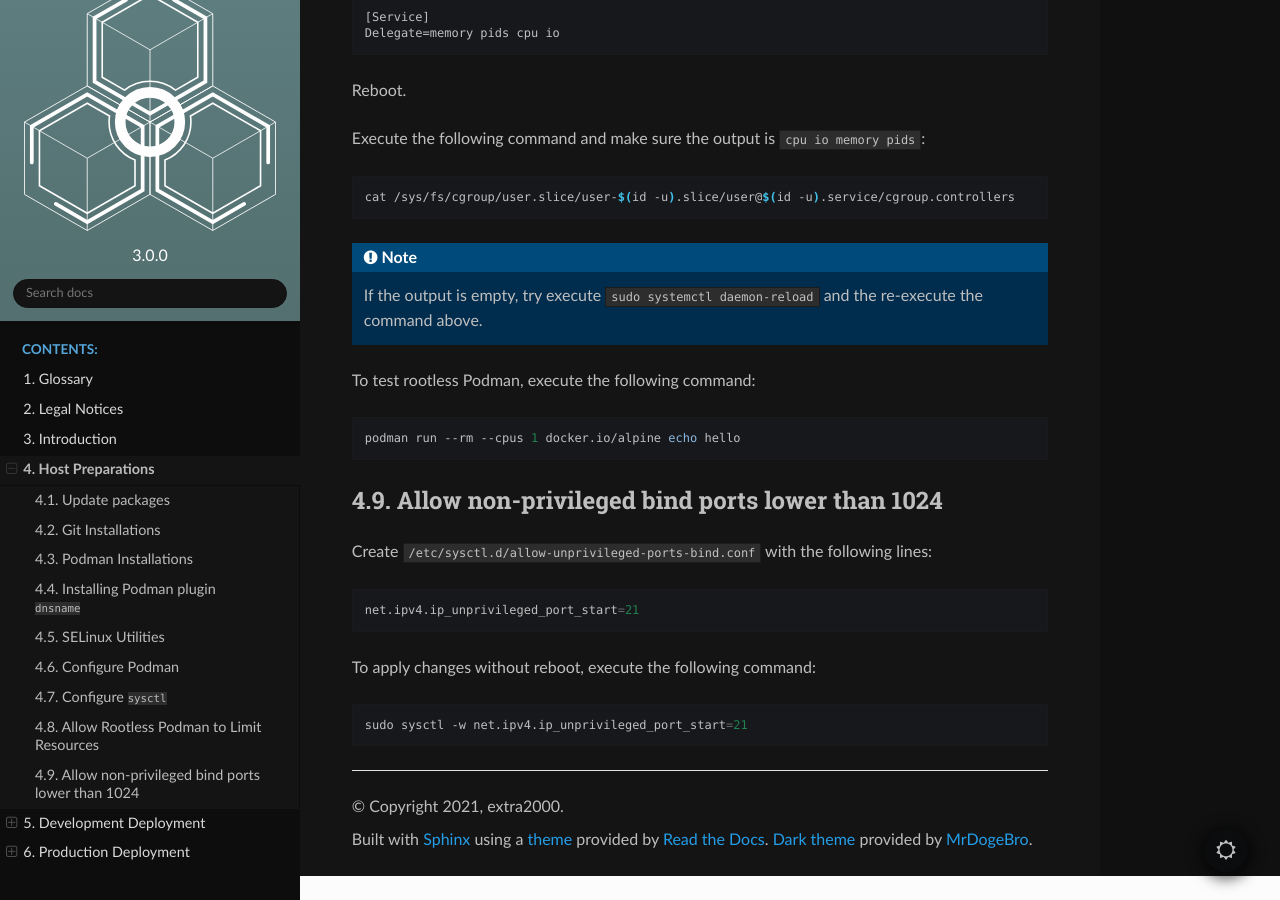
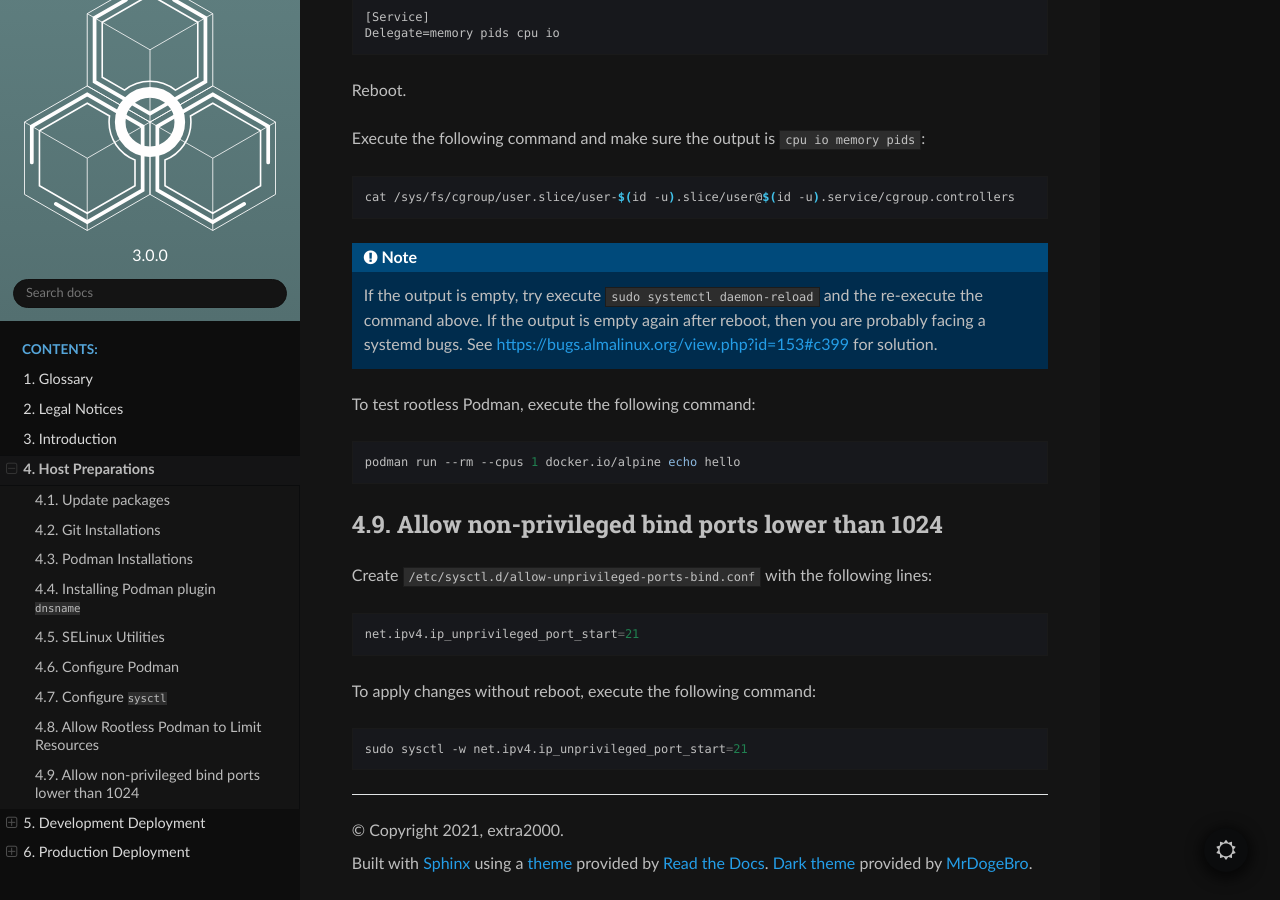
Before and after one commit to extra2000/qeeqbox-chameleon-podman, a Sphinx documentation site: the page built from docs/source/host_preparations.rst, in a window 1280 px wide and 900 px high, scrolled down 2936 px. Built offline with Sphinx 7.4.7 and the Read the Docs theme 2.0.0, drawn with Linux system fonts in a browser that asks for light colours.

Commit message:
docs(host-preparations): add solution to systemd cgroupv2 delegation bugs

```diff
--- a/docs/source/host_preparations.rst
+++ b/docs/source/host_preparations.rst
@@ -150,7 +150,7 @@
 
 .. note::
 
-    If the output is empty, try execute ``sudo systemctl daemon-reload`` and the re-execute the command above.
+    If the output is empty, try execute ``sudo systemctl daemon-reload`` and the re-execute the command above. If the output is empty again after reboot, then you are probably facing a systemd bugs. See https://bugs.almalinux.org/view.php?id=153#c399 for solution.
 
 To test rootless Podman, execute the following command:
 
```
